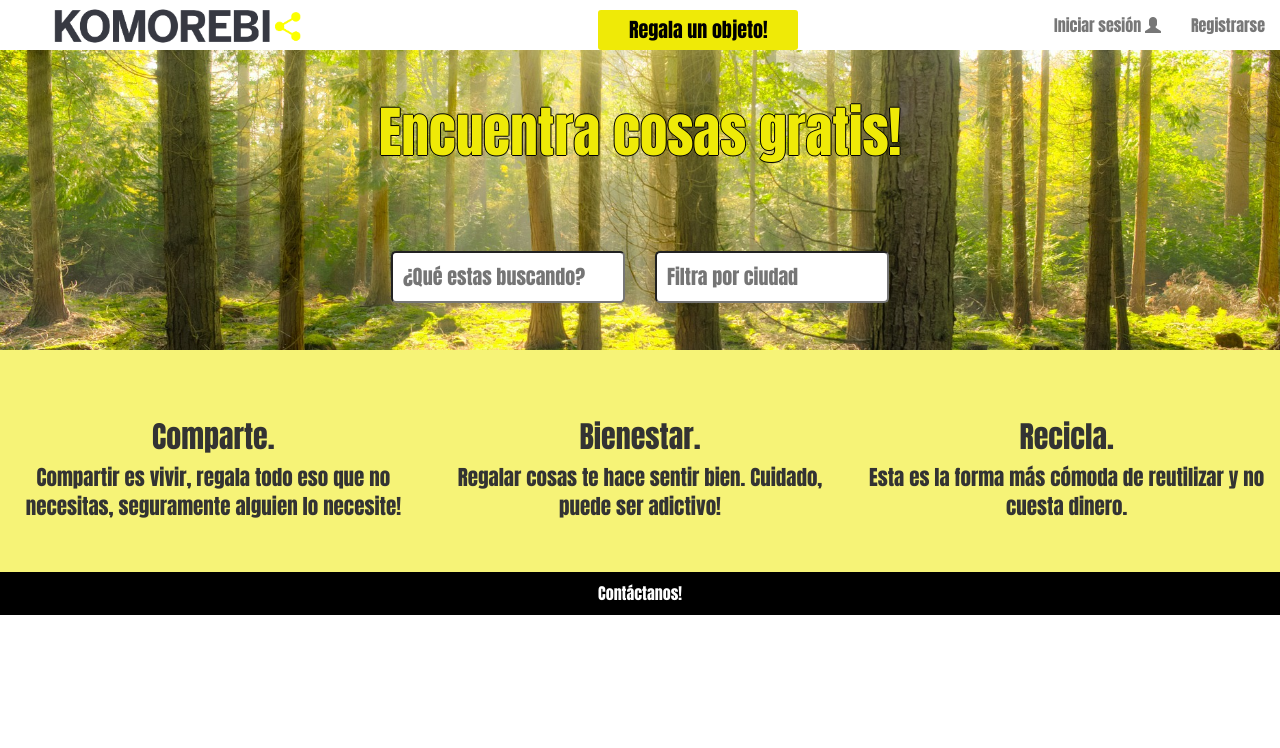
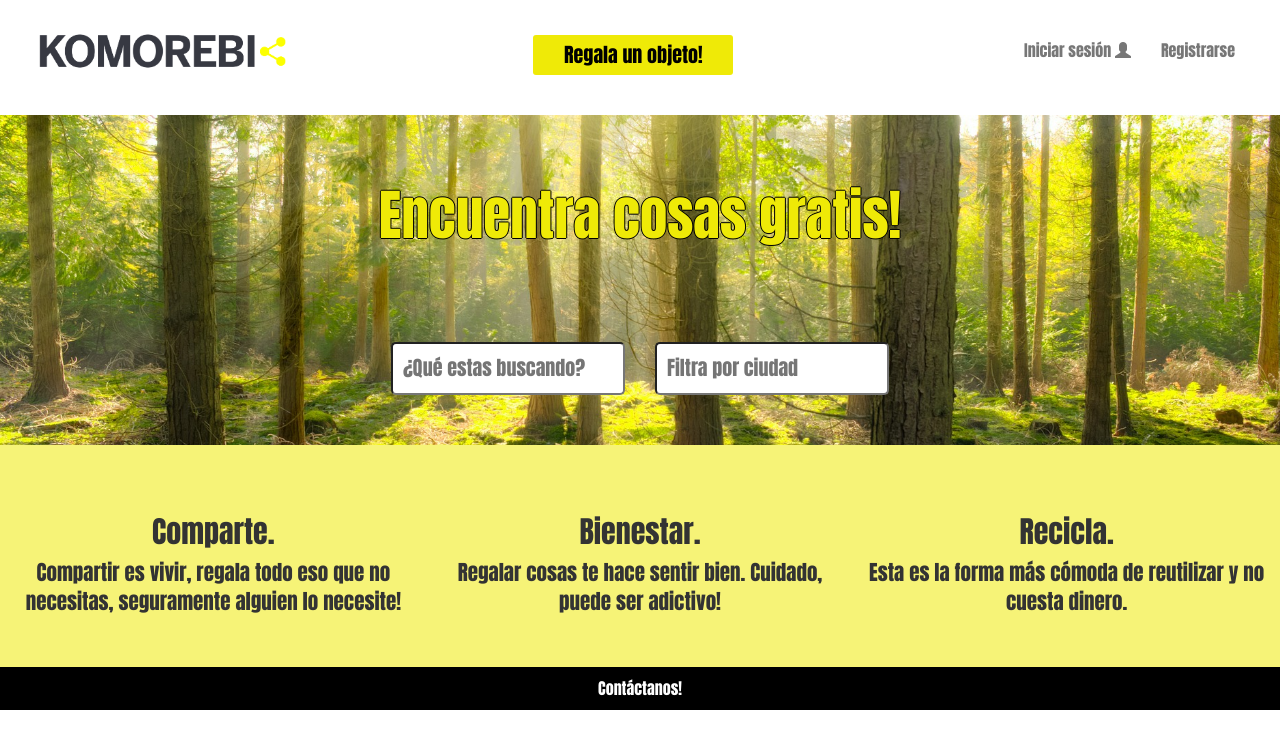
Before and after one commit to xmero/komorebi, a website: page public/index.html in a window 1280 px wide. Drawn offline with nearby package versions, Linux system fonts and the light colour scheme; some packages are replaced by stand-ins of ours; no server answers; a script that the page names is missing.

Commit message:
workin on the nav bar

```diff
--- a/public/css/styles.css
+++ b/public/css/styles.css
@@ -11,20 +11,42 @@ html {
 
 .navbar-default {
     background-color: white;
-    height: 50px;
+    border: none;
+    position: fixed;
+  top: 0;
+  left: 0;
+  z-index: 99;
+    width:100%;
+    display: flex;
+    flex-wrap: wrap;
+    justify-content: space-around;
  }
 
-.nav-main {
-    display: flex;
-    align-items: center;
-    justify-content: space-between;
+.logo img{
+    height: 100px;
 }
 
-.logo {
-    height: 100px;
+.nav-menu {
+  display: inline-flex;
+  flex-wrap: wrap;
+  justify-content: flex-end;
+  align-items: center;
 }
+
 .nav-menu li:hover {
 background-color: #EFEA07;
+}
+
+
+
+.nav-menu li ul a:hover {
+background-color: #EFEA07;
+}
+
+#post-button{
+  display:flex;
+  flex-wrap: wrap;
+  align-items: center;
 }
 
 .nav-button {
@@ -44,6 +66,11 @@ background-color: #EFEA07;
     font-size: 21px;
 }
 
+.dropdown-menu{
+  position: absolute !important;
+  z-index: 3;
+  background-color: white !important;
+}
 
 .form-button{
     font-size: 20px;
@@ -65,15 +92,15 @@ background-color: #EFEA07;
 }
 
 .banner {
-  margin-top: 50px;
+    margin-top: 115px;
+    padding-top: 15px;
     background: url("../img/backimage.jpg") 100% 38%;
     background-size: cover;
     display: flex;
     flex-wrap: wrap;
-    height: 300px;
+    height: 330px;
     justify-content: center;
     align-items: center;
-    position: relative;
 }
 
 .banner h2 {
--- a/public/templates/navbar.html
+++ b/public/templates/navbar.html
@@ -1,21 +1,20 @@
- <header class="navbar navbar-default navbar-fixed-top">
+ <header>
         <nav>
-                <div class="navbar-default nav-main">
-                    <ul class="nav navbar-nav">
-                        <li class="dropdown">
-                            <a href="#!/"><img class="logo" src="./img/LOGO/logo1.png"></a>
-                        </li>
-                    </ul>
-                <div id="post-button">
-                <a href="#!/postitem"><button class="btn-success nav-button"> Regala un objeto!</button></a>
+                <div class="navbar-default nav-main row">                 <div class="col-md-5 logo">
+
+                    <a href="#!/"><img class="img-responsive" src="./img/LOGO/logo1.png"></a>
                     </div>
-                    <ul class="nav navbar-nav nav-menu" ng-controller="NavbarCtrl">
+
+                    <div id="post-button" class="col-md-4 col-xs-12">
+                        <a href="#!/postitem"><button class=" nav-button"> Regala un objeto!</button></a>
+                    </div>
+                    <div class="col-md-3 nav-menu">
+                        <ul class="nav navbar-nav " ng-controller="NavbarCtrl">
                             <li ng-hide="loggedUser"><a href="#!/login">Iniciar sesión <i class="glyphicon glyphicon-user"></i></a></li>
                             <li ng-hide="loggedUser"><a href="#!/register">Registrarse</a></li>
 
                             <li class = "dropdown" ng-show="loggedUser">
                                 <a class = "dropdown-toggle" data-toggle = "dropdown" href="#">Perfil <i class="glyphicon glyphicon-pencil"></i></a>
-            </a>
 
                             <ul class = "dropdown-menu">
                                 <li>
@@ -27,17 +26,14 @@
                                      <li >
                                     <a  ng-click="logout()" href="#">Cerrar sesión</a>
                                 </li>
-
-
                               </ul>
-
                             </li>
 
                             <li ng-show="loggedUser">
                                 <a  href="#!/messages/{{loggedUser.id}}">Mensajes <span ng-show="unread">{{unread}}</span> <i class="glyphicon glyphicon-envelope"></i></a>
                             </li>
                         </ul>
-
+                    </div>
                 </div>
 
 <!-- comment-->
@@ -70,4 +66,5 @@
       </ul>
    </div> -->
         </nav>
+
     </header>
```
Lines whose indentation alone changed are shown as unchanged.
